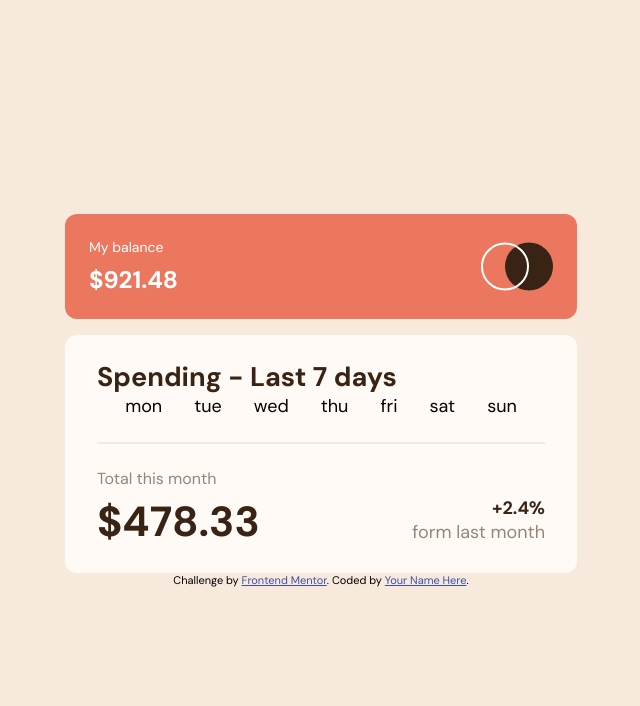
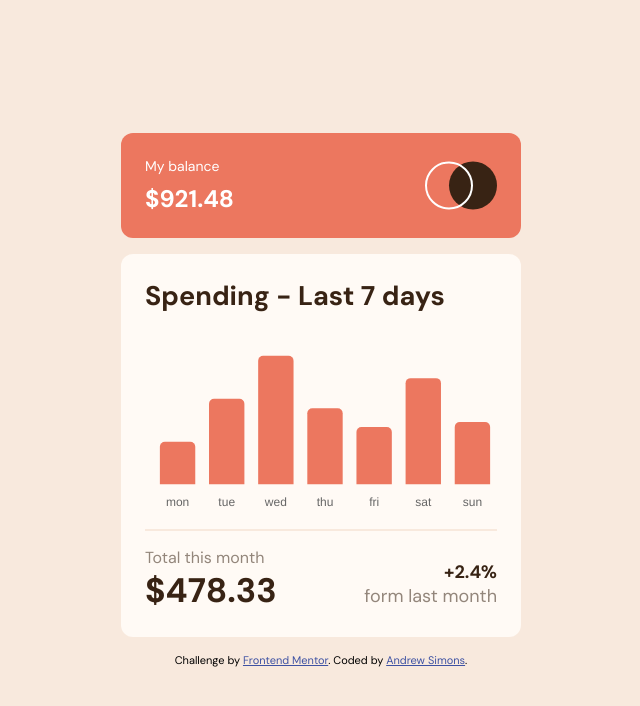
Before and after one commit to AndrewSimons3/expenses-chart-component, a website: page index.html in a window 1280 px wide. Shown: the whole page, without its empty margins (319-959 px from the left). Drawn offline with nearby package versions, Linux system fonts and the light colour scheme.

Commit message:
finished

```diff
--- a/index.html
+++ b/index.html
@@ -12,7 +12,13 @@
 			href="./images/favicon-32x32.png"
 		/>
 		<link rel="stylesheet" href="./style.css" />
-    <script defer src="./script.js"></script>
+		<script defer src="./script.js"></script>
+		<script
+			src="https://cdnjs.cloudflare.com/ajax/libs/Chart.js/3.9.1/chart.min.js"
+			integrity="sha512-ElRFoEQdI5Ht6kZvyzXhYG9NqjtkmlkfYk0wr6wHxU9JEHakS7UJZNeml5ALk+8IKlU6jDgMabC3vkumRokgJA=="
+			crossorigin="anonymous"
+			referrerpolicy="no-referrer"
+		></script>
 
 		<title>Frontend Mentor | Expenses chart component</title>
 
@@ -31,17 +37,7 @@
 			<div class="content">
 				<h2>Spending - Last 7 days</h2>
 
-				<ul class="week-list">
-					<li>mon</li>
-					<li>tue</li>
-					<li>wed</li>
-					<li>thu</li>
-					<li>fri</li>
-					<li>sat</li>
-					<li>sun</li>
-				</ul>
-
-
+				<canvas id="myChart" width="400" height="200"></canvas>
 
 				<footer>
 					<div class="total">
@@ -60,7 +56,7 @@
 			Challenge by
 			<a href="https://www.frontendmentor.io?ref=challenge" target="_blank"
 				>Frontend Mentor</a
-			>. Coded by <a href="#">Your Name Here</a>.
+			>. Coded by <a href="#">Andrew Simons</a>.
 		</div>
 	</body>
 </html>
--- /dev/null
+++ b/package.json
@@ -0,0 +1,5 @@
+{
+  "dependencies": {
+    "chart.js": "^3.9.1"
+  }
+}
--- a/script.js
+++ b/script.js
@@ -1 +1,62 @@
-'use strict'
+'use strict';
+
+const fetchExpensesData = async () => {
+	const response = await fetch('./data.json');
+	const data = await response.json();
+	console.log(data);
+};
+
+fetchExpensesData();
+
+const ctx = document.getElementById('myChart').getContext('2d');
+
+const myChart = new Chart(ctx, {
+	type: 'bar',
+	data: {
+		labels: ['mon', 'tue', 'wed', 'thu', 'fri', 'sat', 'sun'],
+		datasets: [
+			{
+				data: [17.45, 34.91, 52.36, 31.07, 23.39, 43.28,25.48],
+
+				backgroundColor: [
+					'hsl(10, 79%, 65%)',
+					'hsl(10, 79%, 65%)',
+					'hsl(10, 79%, 65%)',
+					'hsl(10, 79%, 65%)',
+					'hsl(10, 79%, 65%)',
+					'hsl(10, 79%, 65%)',
+					'hsl(10, 79%, 65%)',
+				],
+
+        borderWidth: 0,
+        borderRadius: 5,
+				hoverBackgroundColor: ['hsl(186, 34%, 60%)'],
+			},
+		],
+	},
+	options: {
+		onClick: this.ClickHandler,
+		plugins: {
+			legend: {
+				display: false,
+			},
+		},
+		scales: {
+			y: {
+				ticks: {
+					display: false,
+				},
+				grid: {
+					drawBorder: false,
+					display: false,
+				},
+			},
+			x: {
+				grid: {
+					drawBorder: false,
+					display: false,
+				},
+			},
+		},
+	},
+});
--- a/style.css
+++ b/style.css
@@ -24,13 +24,13 @@ body {
 	min-height: 100vh;
 	display: flex;
 	flex-direction: column;
-	justify-content: center;
-	align-items: center;
+justify-content: center;
+align-items: center;
 }
+.container {
 
-.container {
-	height: 100%;
-	width: 40%;
+	width: 400px;
+	margin-bottom: 1rem;
 }
 
 .header {
@@ -43,7 +43,7 @@ body {
 }
 
 .title {
-	color: #fff;
+	color:#fff;
 	display: flex;
 	flex-direction: column;
 	gap: 8px;
@@ -61,12 +61,13 @@ body {
 
 .content {
 	background-color: hsl(33, 100%, 98%);
-	padding: 1.5rem 2rem;
+	padding:1.5rem;
 	border-radius: 12px;
 }
 
 .content h2 {
 	color: hsl(25, 47%, 15%);
+	margin-bottom: 1.5rem;
 }
 
 .week-list {
@@ -78,16 +79,21 @@ body {
 	border-bottom: 2px solid hsl(27, 66%, 92%);
 }
 
+
+
 footer {
 	display: flex;
-	margin-top: 1.5rem;
+	margin-top: 1rem;
 	justify-content: space-between;
+	border-top: 2px solid hsl(27, 66%, 92%);
+	padding-top: 1rem;
 }
 
 .total {
 	display: flex;
 	flex-direction: column;
-	gap: 5px;
+
+
 }
 
 .total p {
@@ -96,7 +102,7 @@ footer {
 }
 
 .total span {
-	font-size: 42px;
+	font-size: 34px;
 	font-weight: 700;
 	color: hsl(25, 47%, 15%);
 }
@@ -126,3 +132,10 @@ footer {
 .attribution a {
 	color: hsl(228, 45%, 44%);
 }
+
+@media only screen and (max-width:375px) {
+	.container {
+		width: 350px;
+		height: 100%;
+	}
+}
```
Also changed, not shown: 2 other files.
